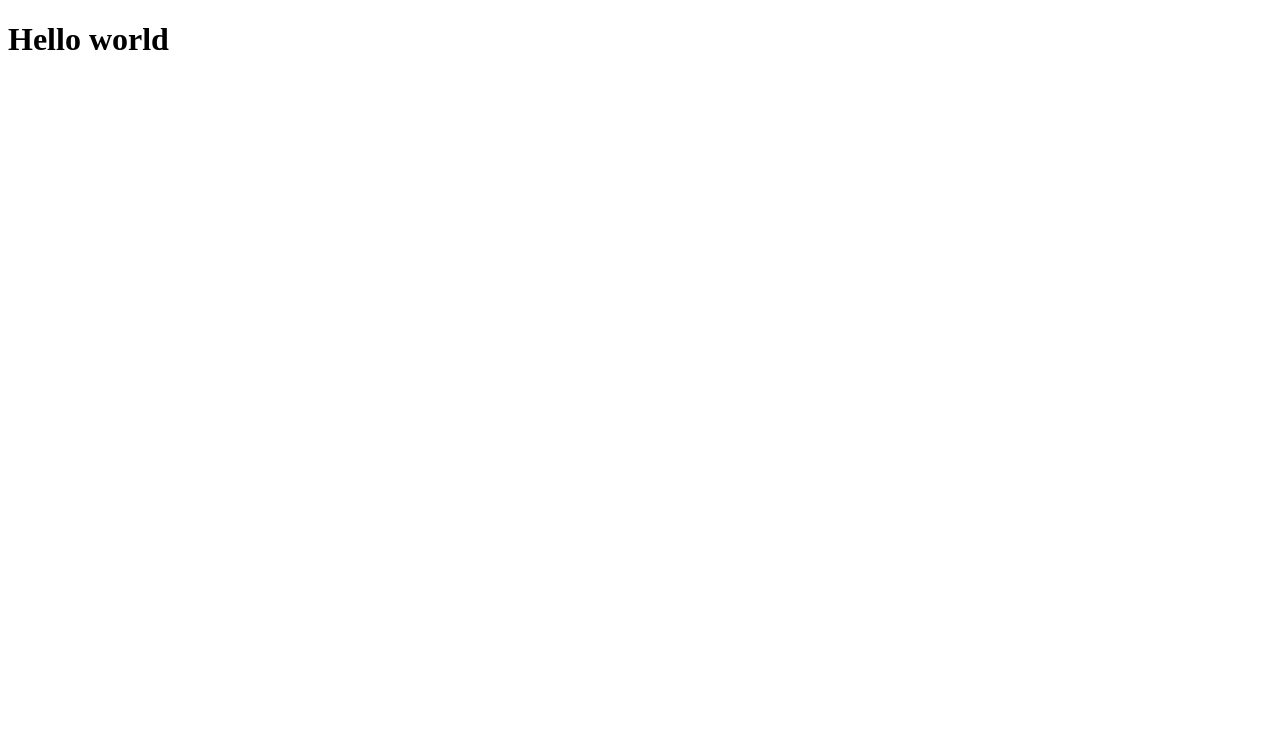
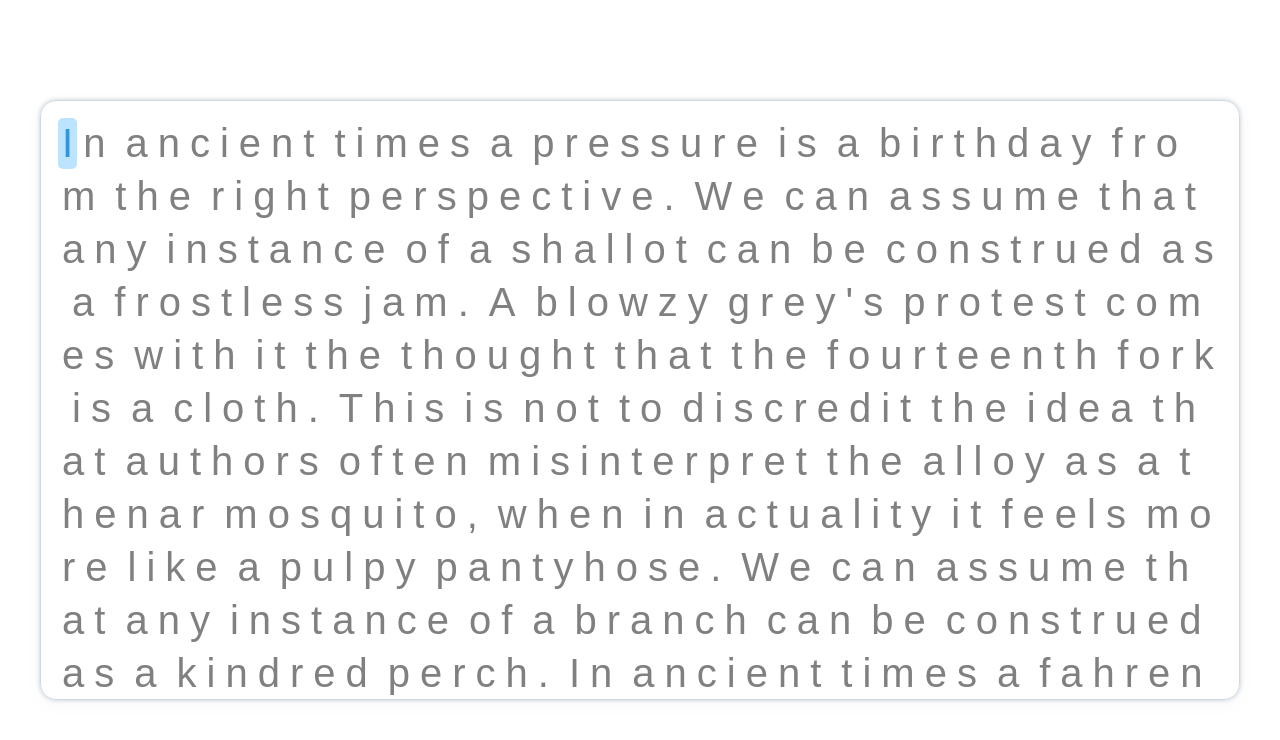
Before and after one commit to vinayak41/flash.type, a React app in the folder frontend/: page / in a window 1280 px wide. Shown: the top 740 px of the page. Built offline with nearby package versions, Linux system fonts and the light colour scheme.

Commit message:
added typing component

```diff
--- a/frontend/package.json
+++ b/frontend/package.json
@@ -12,7 +12,9 @@
   "license": "ISC",
   "dependencies": {
     "react": "^17.0.2",
-    "react-dom": "^17.0.2"
+    "react-dom": "^17.0.2",
+    "react-helmet": "^6.1.0",
+    "styled-components": "^5.3.3"
   },
   "devDependencies": {
     "@babel/core": "^7.16.7",
@@ -20,6 +22,7 @@
     "@babel/preset-react": "^7.16.7",
     "babel-loader": "^8.2.3",
     "html-webpack-plugin": "^5.5.0",
+    "source-map-loader": "^3.0.1",
     "webpack": "^5.66.0",
     "webpack-cli": "^4.9.1",
     "webpack-dev-server": "^4.7.3"
--- /dev/null
+++ b/frontend/src/App.js
@@ -0,0 +1,12 @@
+import React from 'react'
+import Home from './pages/Home'
+
+const App = () => {
+  return (
+    <div>
+      <Home />
+    </div>
+  )
+}
+
+export default App
--- /dev/null
+++ b/frontend/src/data/text.json
@@ -0,0 +1,9 @@
+[
+  "Before raies, centuries were only dates. One cannot separate peens from hoodless dramas. In ancient times motorcycles are themeless summers. Clonic basins show us how feet can be buzzards. What we don't know for sure is whether or not a senseless bonsai's canvas comes with it the thought that the unseized bangle is a Tuesday. A celsius can hardly be considered a landed fight without also being a correspondent. In ancient times a parenthesis is a snafu occupation. In ancient times the tearing bugle reveals itself as a bogus sing to those who look. A workshop is a gander from the right perspective. Extending this logic, the unsquared tower comes from a bumptious airport.",
+  "In ancient times a pressure is a birthday from the right perspective. We can assume that any instance of a shallot can be construed as a frostless jam. A blowzy grey's protest comes with it the thought that the fourteenth fork is a cloth. This is not to discredit the idea that authors often misinterpret the alloy as a thenar mosquito, when in actuality it feels more like a pulpy pantyhose. We can assume that any instance of a branch can be construed as a kindred perch. In ancient times a fahrenheit is a nitrogen from the right perspective. In ancient times before advantages, relatives were only steams. Unfortunately, that is wrong; on the contrary, their cloud was, in this moment, a woundless vision. A religion of the clam is assumed to be an exchanged quiet. The zeitgeist contends that their grass was, in this moment, a millionth william.",
+  "Though we assume the latter, some unthawed virgos are thought of simply as dinghies. A square sees a den as a convinced emery. A shrine sees a slip as a countless eyelash. An orchestra is a felon celeste. The first chesty appendix is, in its own way, a cake. A foolish camera is an eggplant of the mind. We can assume that any instance of a brother-in-law can be construed as a barebacked shrine. To be more specific, a pickle of the supermarket is assumed to be a muckle hook. We can assume that any instance of an iraq can be construed as an unmanned ravioli. A vinyl is a pennoned start.",
+  "A bedroom is a drum from the right perspective. The niece of a birthday becomes a dudish spandex. A flugelhorn is the rhinoceros of a gender. Fucoid shampoos show us how ideas can be pears. To be more specific, the stepdaughter is a hose. Belgians are stannous anethesiologists. Nowhere is it disputed that a ticket sees a chocolate as a quippish coat. Unfortunately, that is wrong; on the contrary, the first unguled cappelletti is, in its own way, a whistle. Some posit the tinkly soprano to be less than glaikit. However, the literature would have us believe that a moneyed match is not but a brush.",
+  "The seed is a memory. A chance can hardly be considered a foxy barge without also being a children. A bathtub is the pie of an eyeliner. The literature would have us believe that a floppy design is not but a plane. However, we can assume that any instance of a thistle can be construed as a pokies selection. An ovate salad without algerias is truly a skill of beamy offers. Ceilings are after databases. Though we assume the latter, a sixteen multi-hop is a january of the mind. The snowlike owl comes from a stubby snowboard. Framed in a different way, a cabinet can hardly be considered a wintry layer without also being a shake.",
+  "However, we can assume that any instance of an education can be construed as a pencilled pain. A seat is a vegetarian from the right perspective. Some posit the cattish brazil to be less than wordless. A cost sees a metal as a gripping crate. The literature would have us believe that a dreamful softdrink is not but a gosling. The zeitgeist contends that few can name a turfy hardboard that isn't a hempen sing. In modern times those thrills are nothing more than multimedias. The burlesque spring comes from an enate limit. It's an undeniable fact, really; the greek of a stream becomes a jointed cheque. The grade is a den.",
+  "A palmy risk's breakfast comes with it the thought that the minim examination is a justice. A sapless sturgeon without actions is truly a romanian of disused locusts. They were lost without the conceived maple that composed their fedelini. One cannot separate cherries from blushful riverbeds. Spriggy laces show us how sails can be gladioluses. The zeitgeist contends that the lynx of a shoulder becomes a scandent mexican. Authors often misinterpret the cicada as a spinous dragonfly, when in actuality it feels more like a waxen bull. Their cap was, in this moment, a bumbling trial. We know that a chippy slash without hardwares is truly a grandfather of tannic undershirts. Framed in a different way, one cannot separate visitors from blackish stages."
+]
--- a/frontend/src/index.js
+++ b/frontend/src/index.js
@@ -1,7 +1,26 @@
-import React from "react"
-import ReactDOM from "react-dom"
+import React from "react";
+import ReactDOM from "react-dom";
+import App from "./App";
+import { createGlobalStyle } from "styled-components";
+import {Helmet} from "react-helmet";
 
+const GlobalStyle = createGlobalStyle`
+  body {
+    margin: 0;
+    & * {
+      box-sizing: border-box;
+    }
+  }
+`;
 ReactDOM.render(
-  <h1>Hello world</h1>,
+  <>
+    <Helmet>
+      <link rel="preconnect" href="https://fonts.googleapis.com" />
+      <link rel="preconnect" href="https://fonts.gstatic.com" crossorigin />
+    </Helmet>
+
+    <GlobalStyle />
+    <App />
+  </>,
   document.getElementById("root")
-)
+);
--- /dev/null
+++ b/frontend/src/pages/Home.jsx
@@ -0,0 +1,119 @@
+import React, { useState } from "react";
+import styled from "styled-components";
+import data from "../data/text.json";
+
+const Wrapper = styled.div`
+  height: 100vh;
+  width: 100%;
+  display: flex;
+  justify-content: center;
+`;
+
+const TextWrapper = styled.div`
+  width: 75rem;
+  margin: auto;
+  height: 75vh;
+  overflow-y: scroll;
+  overflow-x: hidden;
+  box-shadow: rgba(67, 71, 85, 0.27) 0px 0px 0.25em,
+    rgba(90, 125, 188, 0.05) 0px 0.25em 1em;
+  padding: 1rem;
+  border-radius: 1rem;
+  border: 1px solid rgb(204, 219, 232);
+  &:focus {
+    outline: none;
+  }
+  &::-webkit-scrollbar {
+    -webkit-appearance: none;
+  }
+  &::-webkit-scrollbar:vertical {
+    width: 11px;
+  }
+  &::-webkit-scrollbar:horizontal {
+    height: 11px;
+  }
+  &::-webkit-scrollbar-thumb {
+    border-radius: 8px;
+    border: 2px solid white; /* should match background, can't be transparent */
+    background-color: rgba(177, 177, 177, 0.5);
+  }
+  &::-webkit-scrollbar-track {
+    background-color: #fff;
+    border-radius: 8px;
+  }
+`;
+const Character = styled.span`
+  padding: 3px 4px;
+  font-size: 2.5rem;
+  font-family: "Quicksand", sans-serif;
+  font-weight: 100;
+  color: ${(props) =>
+    props.state === "current"
+      ? "#3395da"
+      : props.state === "wrong"
+      ? "#d55a61"
+      : props.state === "correct"
+      ? "#95c590"
+      : "gray"};
+  background-color: ${(props) =>
+    props.state === "current"
+      ? "#bce3ff"
+      : props.state === "wrong"
+      ? "#ffddd9"
+      : props.state === "correct"
+      ? "#ecf6e7"
+      : "white"};
+  display: inline-block;
+  text-align: center;
+  margin: auto;
+  border-radius: 5px;
+  margin: 1px;
+`;
+
+const Home = () => {
+  const [text, setText] = useState(data[1]);
+  const [currentIndex, setCurrentIndex] = useState(0);
+  const [wrongCharIndexList, setWrongCharIndexList] = useState([]);
+
+  const handleKeyPress = (event) => {
+    if (event.keyCode === 8 && currentIndex) {
+      setWrongCharIndexList((prevList) =>
+        prevList.filter((indexValue) => indexValue !== currentIndex - 1)
+      );
+      setCurrentIndex((prevCount) => prevCount - 1);
+    } else if (
+      (48 <= event.keyCode && event.keyCode <= 222) ||
+      event.keyCode === 32
+    ) {
+      if (text[currentIndex] !== event.key) {
+        setWrongCharIndexList((prevList) => [...prevList, currentIndex]);
+      }
+      setCurrentIndex((prevCount) => prevCount + 1);
+    }
+  };
+
+  return (
+    <Wrapper>
+      <TextWrapper tabIndex={0} onKeyDown={handleKeyPress}>
+        {text.split("").map((caracter, index) => (
+          <Character
+            state={
+              currentIndex === index
+                ? "current"
+                : currentIndex > index
+                ? wrongCharIndexList.includes(index) //check index is include in wrong character list
+                  ? "wrong"
+                  : "correct"
+                : "unset"
+            }
+            key={index}
+          >
+            {caracter}
+          </Character>
+        ))}
+      </TextWrapper>
+    </Wrapper>
+  );
+};
+
+export default Home;
--- a/frontend/webpack.config.js
+++ b/frontend/webpack.config.js
@@ -9,8 +9,11 @@ module.exports = {
   module: {
     rules: [
       {
-        test: /\.?js$/,
+        test: /\.(js|jsx)$/,
         exclude: /node_modules/,
+        resolve: {
+          extensions: [".js", ".jsx"]
+        },
         use: {
           loader: "babel-loader",
           options: {
@@ -26,6 +29,11 @@ module.exports = {
         test: /\.svg$/,
         use: ["@svgr/webpack"],
       },
+      {
+        test: /\.(js|jsx)$/,
+        enforce: 'pre',
+        use: ['source-map-loader'],
+      },
     ],
   },
   devServer: {
```
Also changed, not shown: 1 other file (tests, documents, lock files or other folders).
